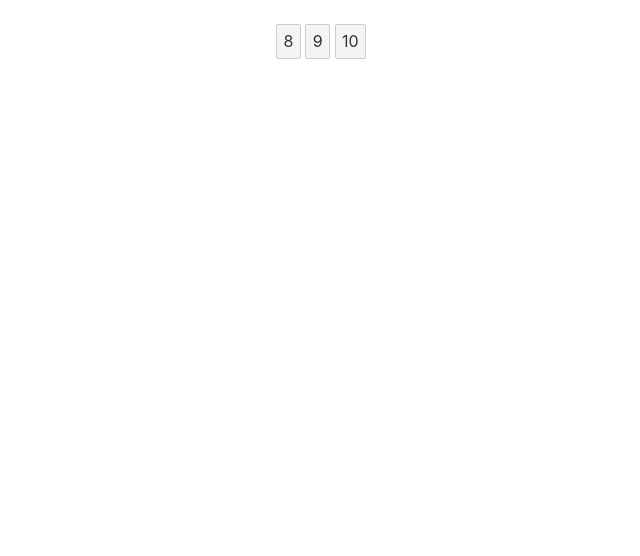
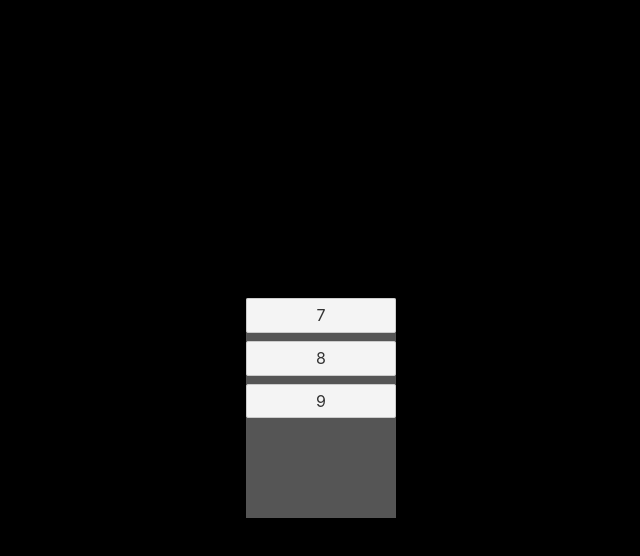
Before and after one commit to ThiagoMassenoMaciel/Svelte, a Svelte app in the folder exemplo_simples/: page / in a window 1280 px wide. Shown: the top 556 px of the page, without its empty margins (319-959 px from the left). Built offline with nearby package versions, Linux system fonts and the light colour scheme.

Commit message:
Componente Calculadora

```diff
--- a/exemplo_simples/src/App.svelte
+++ b/exemplo_simples/src/App.svelte
@@ -1,33 +1,25 @@
 <script lang="ts">
-    import Botao from "./components/Botao.svelte";
-
-
+    import Calculadora from "./components/Calculadora.svelte";
 </script>
 
 <main>
-	<Botao texto = "8" />
-	<Botao texto = '9'/>
-	<Botao texto = '10'/>
+	<Calculadora/>
 </main>
 
 <style>
-	main {
-		text-align: center;
-		padding: 1em;
-		max-width: 240px;
-		margin: 0 auto;
+	:global(body) {
+		background-color: black;
 	}
 
-	h1 {
-		color: #ff3e00;
-		text-transform: uppercase;
-		font-size: 4em;
-		font-weight: 100;
+	:root{
+		--cor-fundo : #555
 	}
 
-	@media (min-width: 640px) {
-		main {
-			max-width: none;
-		}
+	main{
+		display: flex;
+		justify-content: center;
+		align-items: center;
+		height: 100vh;
 	}
+
 </style>
--- a/exemplo_simples/src/components/Botao.svelte
+++ b/exemplo_simples/src/components/Botao.svelte
@@ -1,5 +1,5 @@
 <script lang="ts">
-  export let texto
+  export let texto : string
 </script>
 
 <button class="botao">
--- /dev/null
+++ b/exemplo_simples/src/components/Calculadora.svelte
@@ -0,0 +1,22 @@
+<script lang="ts">
+    import Botao from "./Botao.svelte";
+</script>
+
+<div class="calculadora">
+  <Botao texto = "7"/>
+  <Botao texto = "8"/>
+  <Botao texto = "9"/>
+</div>
+
+<style>
+  .calculadora{
+
+    background-color: var(--cor-fundo);
+
+    height: 220px;
+    width: 150px;
+
+    display: flex;
+    flex-direction: column;
+  }
+</style>
```
Also changed, not shown: 1 other file (tests, documents, lock files or other folders).
